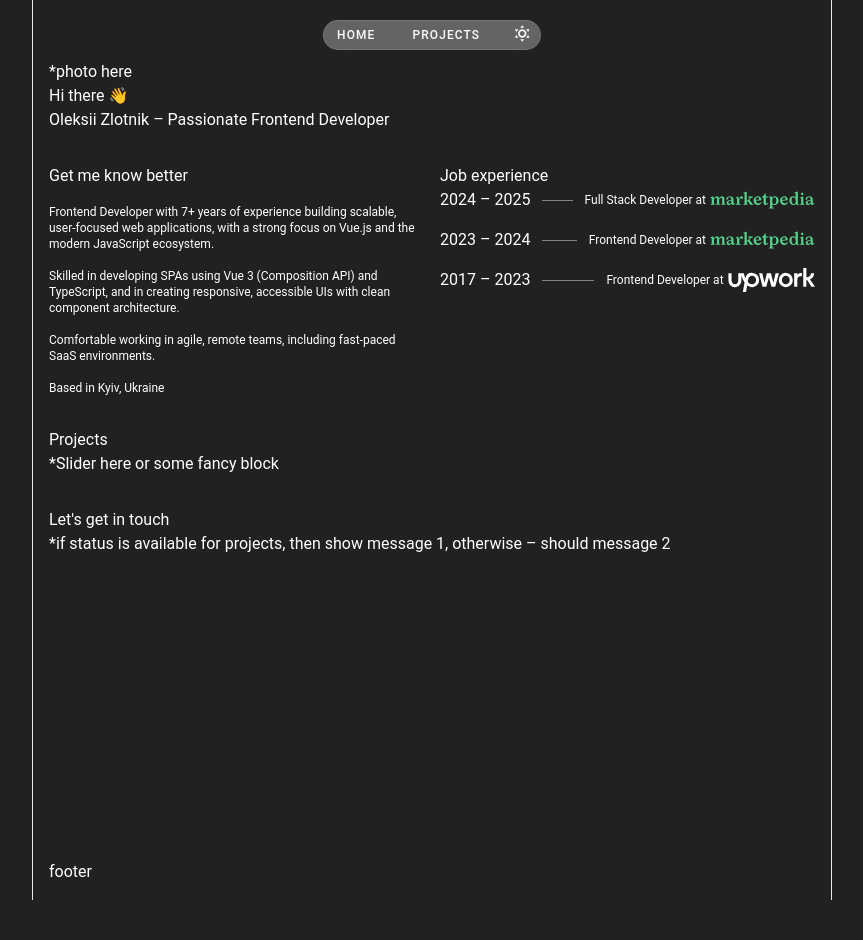
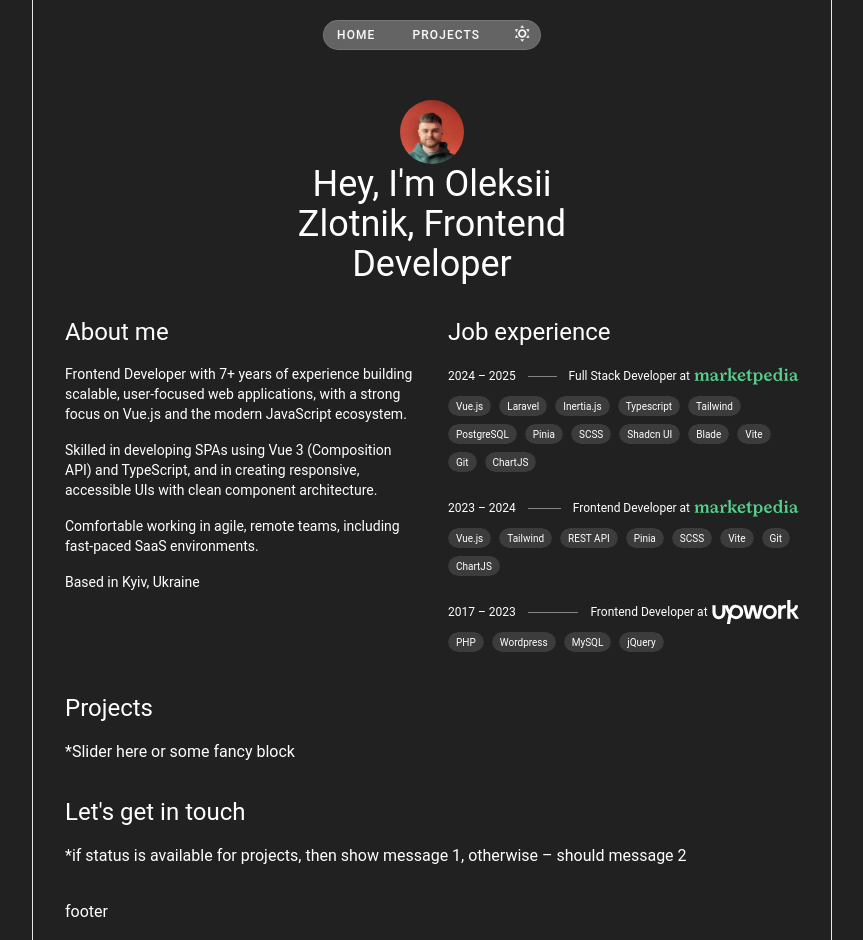
Before and after one commit to oleksiizlotnik/portfolio, a Nuxt app: page / in a window 1280 px wide. Shown: the whole page, without its empty margins (208-1071 px from the left). Before the commit the page ends 900 px from the top, so only its background shows below. Built offline with nearby package versions, Linux system fonts and the light colour scheme.

Commit message:
Home: Job experience + About me

```diff
--- a/assets/css/main.css
+++ b/assets/css/main.css
@@ -14,3 +14,15 @@ body {
 .v-theme--dark {
   --upwork-logo: #fff;
 }
+
+h1{
+  @apply text-4xl
+}
+
+h2{
+  @apply text-2xl mb-4
+}
+
+h3{
+  @apply text-xl mb-4
+}
--- a/components/JobExperience.vue
+++ b/components/JobExperience.vue
@@ -27,21 +27,21 @@ const experiences = ref<Experience[]>([
     company: 'Marketpedia',
     position: 'Full Stack Developer',
     description: 'Remote, Canada, Startup',
-    stack: ['Vue.js', 'Laravel', 'Inertia.js', 'Typescript', 'Tailwind', 'MySQL'],
+    stack: ['Vue.js', 'Laravel', 'Inertia.js', 'Typescript', 'Tailwind', 'PostgreSQL', 'Pinia', 'SCSS', 'Shadcn UI', 'Blade', 'Vite', 'Git', 'ChartJS'],
     logo: MarketpediaLogo,
     start_date: '2024',
     end_date: '2025',
-    link: '#'
+    link: 'https://marketpedia.ca'
   },
   {
     company: 'Marketpedia',
     position: 'Frontend Developer',
     description: 'Remote, Canada, Startup',
-    stack: ['Vue.js', 'Tailwind', 'REST API'],
+    stack: ['Vue.js', 'Tailwind', 'REST API', 'Pinia', 'SCSS', 'Vite', 'Git', 'ChartJS'],
     logo: MarketpediaLogo,
     start_date: '2023',
     end_date: '2024',
-    link: '#'
+    link: 'https://marketpedia.ca'
   },
   {
     company: 'Upwork',
@@ -55,13 +55,23 @@ const experiences = ref<Experience[]>([
     link: 'https://www.upwork.com/freelancers/oleksiizlotnik'
   }
 ])
+
+const stackColors = ref<string[]>([
+  'primary',
+  'secondary',
+  'red',
+  'green',
+  'blue',
+  'orange'
+])
 </script>
 
 <template>
   <v-theme-provider>
     <div class="experience space-y-4">
-      <div class="experience-item flex items-center gap-3" v-for="(item, index) in experiences">
-        <span class="text-nowrap">{{ item.start_date }} – {{ item.end_date }}</span>
+      <div class="experience-item flex-col" v-for="(item, index) in experiences" key="index">
+        <div class="experience-item__timeline flex items-center gap-3">
+          <span class="text-nowrap text-xs">{{ item.start_date }} – {{ item.end_date }}</span>
           <v-divider class="border-opacity-50"></v-divider>
           <a :href="item.link" target="_blank" class="flex items-center justify-end gap-1">
             <p class="text-nowrap text-xs">{{ item.position }} at</p>
@@ -72,6 +82,13 @@ const experiences = ref<Experience[]>([
             />
           </a>
         </div>
+        <v-chip-group class="experience-item__stack flex gap-1" column>
+          <!-- TODO: color doesn't work -->
+          <v-chip size="x-small" v-for="(stackItem, idx) in item.stack" :color="stackColors[idx]" class="text-[12px]" :key="idx">
+            {{ stackItem }}
+          </v-chip>
+        </v-chip-group>
+      </div>
     </div>
   </v-theme-provider>
 </template>
--- a/layouts/default.vue
+++ b/layouts/default.vue
@@ -1,6 +1,6 @@
 <template>
   <div>
-    <v-container :max-width="800" class="border-x border-1 min-h-screen flex flex-col !pt-[60px]">
+    <v-container :max-width="800" class="border-x border-1 min-h-screen flex flex-col !pt-[100px] px-8">
       <AppHeader />
         <slot />
       <AppFooter/>
--- a/pages/index.vue
+++ b/pages/index.vue
@@ -1,24 +1,27 @@
-<script lang="ts" setup></script>
+<script lang="ts" setup>
+import { ref } from 'vue'
+
+const expandStack = ref<boolean>(false)
+</script>
 
 <template>
   <div class="space-y-8">
-    <section>
-      *photo here
-      <h1>
-        Hi there 👋
-        <br/>
-        Oleksii Zlotnik – Passionate Frontend Developer
+    <section class="flex flex-col items-center">
+      <img src="../assets/img/oleksii.jpeg" alt="oleksii zlotnik photo" class="w-16 h-16 rounded-full">
+      <h1 class="text-center lg:w-2/5">
+        Hey, I'm Oleksii Zlotnik, Frontend Developer
       </h1>
+
     </section>
 
     <section>
-      <div class="grid grid-cols-2 gap-4">
+      <div class="grid grid-cols-2 gap-8">
         <div class="col-span-2 lg:col-span-1 space-y-4">
-          <h2>Get me know better</h2>
-          <p class="text-xs">Frontend Developer with 7+ years of experience building scalable, user-focused web applications, with a strong focus on Vue.js and the modern JavaScript ecosystem.</p>
-          <p class="text-xs">Skilled in developing SPAs using Vue 3 (Composition API) and TypeScript, and in creating responsive, accessible UIs with clean component architecture. </p>
-          <p class="text-xs">Comfortable working in agile, remote teams, including fast-paced SaaS environments.</p>
-          <p class="text-xs">Based in Kyiv, Ukraine</p>
+          <h2>About me</h2>
+          <p class="text-sm">Frontend Developer with 7+ years of experience building scalable, user-focused web applications, with a strong focus on Vue.js and the modern JavaScript ecosystem.</p>
+          <p class="text-sm">Skilled in developing SPAs using Vue 3 (Composition API) and TypeScript, and in creating responsive, accessible UIs with clean component architecture. </p>
+          <p class="text-sm">Comfortable working in agile, remote teams, including fast-paced SaaS environments.</p>
+          <p class="text-sm">Based in Kyiv, Ukraine</p>
         </div>
         <div class="col-span-2 lg:col-span-1">
           <h2>Job experience</h2>
```
Also changed, not shown: assets/img/oleksii.jpeg (added). Lines whose indentation alone changed are shown as unchanged.
